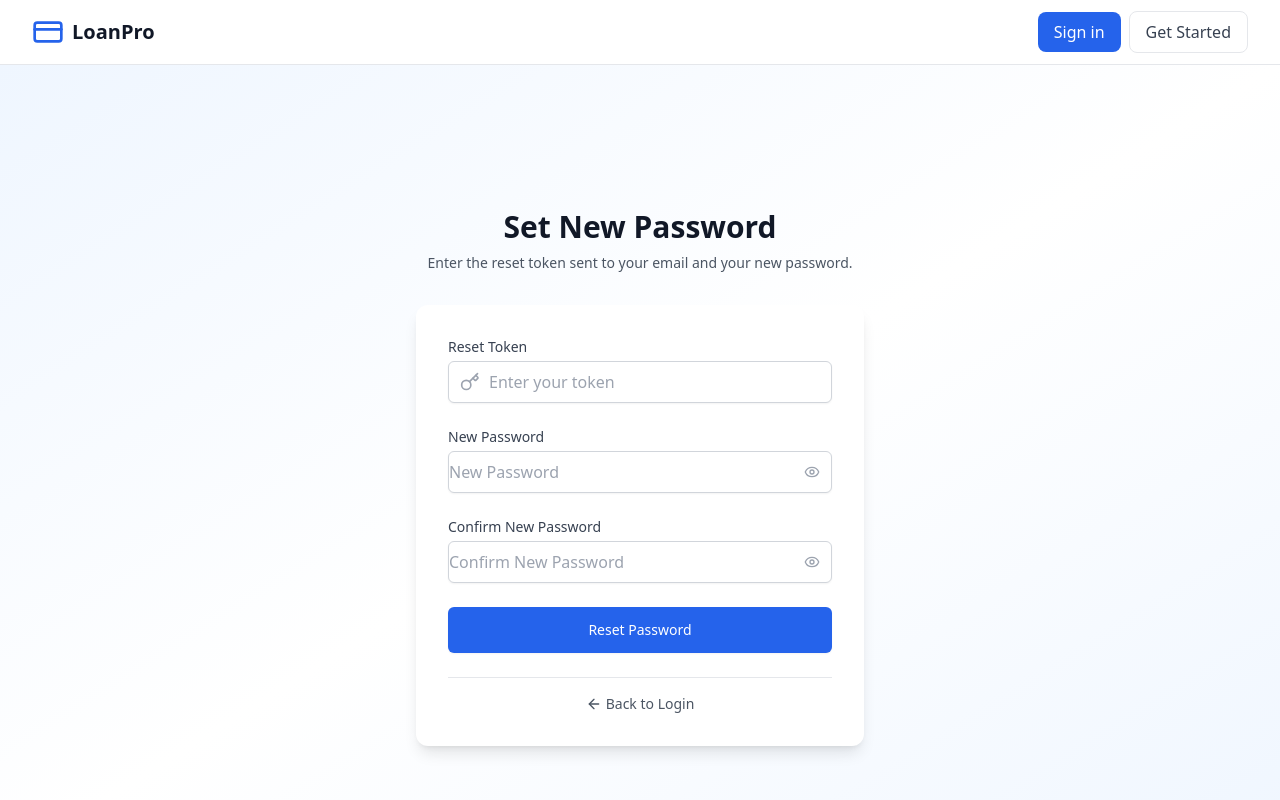
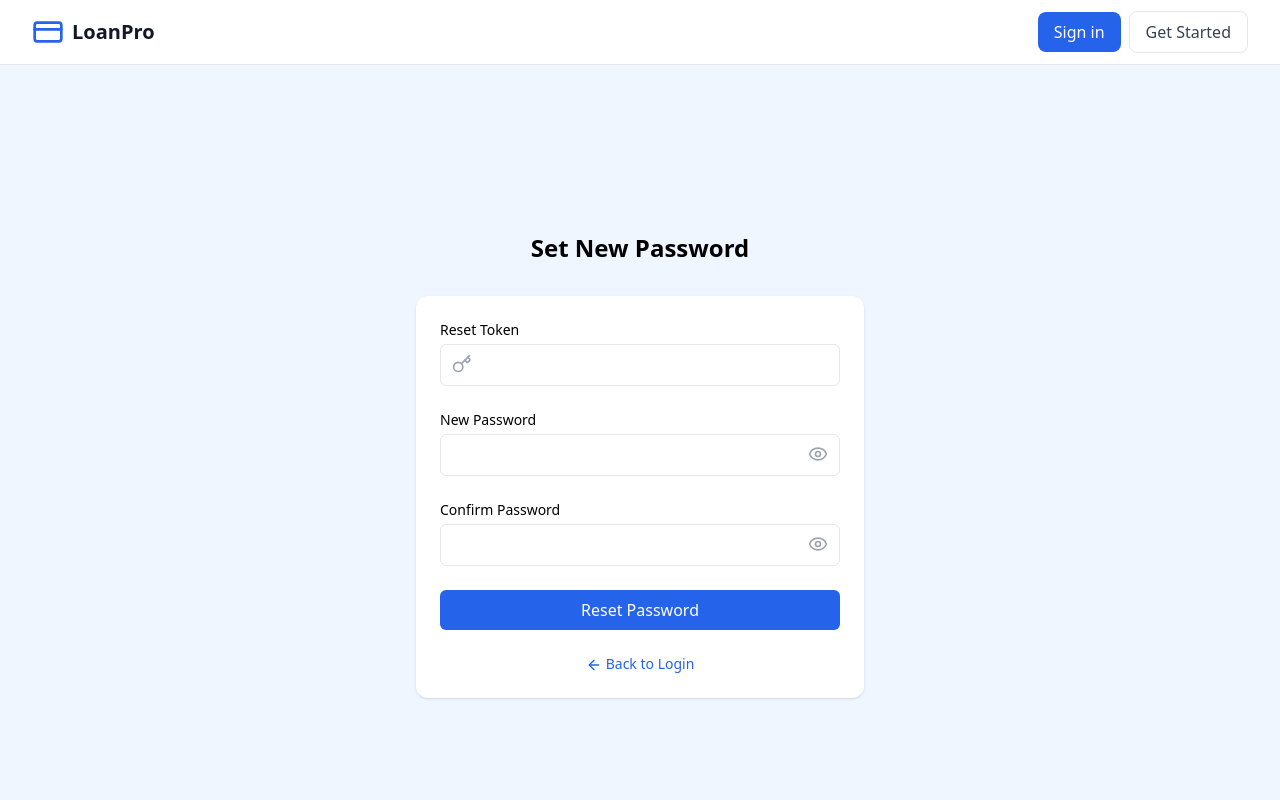
Before and after one commit to Samford-Zed/Loan-Management-System, a React (Vite) app in the folder project/: page /reset-password in a window 1280 px wide. Shown: the top 800 px of the page. Built offline with nearby package versions, Linux system fonts and the light colour scheme.

Commit message:
second updated

```diff
--- /dev/null
+++ b/project/src/lib/publicApi.ts
@@ -0,0 +1,7 @@
+import axios from "axios";
+
+const publicApi = axios.create({
+  baseURL: "http://localhost:8081", // no /api/lms
+});
+
+export default publicApi;
--- a/project/src/pages/auth/ChangePasswordModal.tsx
+++ b/project/src/pages/auth/ChangePasswordModal.tsx
@@ -1,26 +1,19 @@
 import React, { useState } from "react";
-import { X, Eye, EyeOff, Lock } from "lucide-react";
 import { useAuth } from "../../contexts/AuthContext";
+import { Eye, EyeOff, X, Lock } from "lucide-react";
 
-interface ChangePasswordModalProps {
+interface Props {
   isOpen: boolean;
   onClose: () => void;
 }
 
-const ChangePasswordModal: React.FC<ChangePasswordModalProps> = ({
-  isOpen,
-  onClose,
-}) => {
+const ChangePasswordModal: React.FC<Props> = ({ isOpen, onClose }) => {
   const { updatePassword } = useAuth();
 
-  const [currentPassword, setCurrentPassword] = useState("");
+  const [oldPassword, setOldPassword] = useState("");
   const [newPassword, setNewPassword] = useState("");
   const [confirmPassword, setConfirmPassword] = useState("");
-  const [visible, setVisible] = useState({
-    current: false,
-    new: false,
-    confirm: false,
-  });
+  const [show, setShow] = useState({ old: false, new: false, confirm: false });
 
   const [error, setError] = useState("");
   const [success, setSuccess] = useState(false);
@@ -28,40 +21,30 @@ const ChangePasswordModal: React.FC<ChangePasswordModalProps> = ({
 
   if (!isOpen) return null;
 
-  const toggleVisibility = (field: keyof typeof visible) =>
-    setVisible((prev) => ({ ...prev, [field]: !prev[field] }));
+  const toggle = (key: keyof typeof show) =>
+    setShow((prev) => ({ ...prev, [key]: !prev[key] }));
 
   const handleSubmit = async (e: React.FormEvent) => {
     e.preventDefault();
     setError("");
 
-    if (newPassword !== confirmPassword) {
-      setError("New passwords do not match");
-      return;
-    }
-
-    if (newPassword.length < 8) {
-      setError("New password must be at least 8 characters long");
-      return;
-    }
+    if (newPassword !== confirmPassword)
+      return setError("Passwords do not match.");
+    if (newPassword.length < 8) return setError("Password too short.");
 
     setLoading(true);
     try {
-      const result = await updatePassword(currentPassword, newPassword);
-      if (result) {
+      await updatePassword(oldPassword, newPassword);
       setSuccess(true);
       setTimeout(() => {
-          setCurrentPassword("");
+        setOldPassword("");
         setNewPassword("");
         setConfirmPassword("");
         setSuccess(false);
         onClose();
-        }, 2000);
-      } else {
-        setError("Incorrect current password");
-      }
+      }, 1500);
     } catch {
-      setError("Failed to update password. Please try again.");
+      setError("Incorrect password or server error.");
     } finally {
       setLoading(false);
     }
@@ -69,33 +52,29 @@ const ChangePasswordModal: React.FC<ChangePasswordModalProps> = ({
 
   const renderInput = (
     label: string,
-    value: string,
-    setValue: (val: string) => void,
-    isVisible: boolean,
-    toggle: () => void,
-    name: keyof typeof visible
+    val: string,
+    setVal: (v: string) => void,
+    visible: boolean,
+    toggleFn: () => void
   ) => (
     <div>
-      <label className='block text-sm font-medium text-gray-700 mb-1'>
-        {label}
-      </label>
+      <label className='text-sm block mb-1'>{label}</label>
       <div className='relative'>
         <input
-          type={isVisible ? "text" : "password"}
-          value={value}
-          onChange={(e) => setValue(e.target.value)}
-          className='w-full px-3 py-2 border border-gray-300 rounded-lg focus:ring-2 focus:ring-blue-500 focus:border-blue-500 pr-10'
-          required
+          type={visible ? "text" : "password"}
+          value={val}
+          onChange={(e) => setVal(e.target.value)}
+          className='w-full border rounded-md py-2 px-3 pr-10'
         />
         <button
           type='button'
-          className='absolute inset-y-0 right-0 pr-3 flex items-center'
-          onClick={toggle}
+          onClick={toggleFn}
+          className='absolute top-2 right-3'
         >
-          {isVisible ? (
-            <EyeOff className='h-4 w-4 text-gray-400' />
+          {visible ? (
+            <EyeOff className='w-4 h-4 text-gray-400' />
           ) : (
-            <Eye className='h-4 w-4 text-gray-400' />
+            <Eye className='w-4 h-4 text-gray-400' />
           )}
         </button>
       </div>
@@ -103,75 +82,58 @@ const ChangePasswordModal: React.FC<ChangePasswordModalProps> = ({
   );
 
   return (
-    <div className='fixed inset-0 bg-black bg-opacity-50 flex items-center justify-center z-50 p-4'>
-      <div className='bg-white rounded-xl shadow-lg max-w-md w-full'>
-        <div className='flex items-center justify-between p-6 border-b'>
-          <h2 className='text-xl font-semibold text-gray-900 flex items-center'>
-            <Lock className='h-5 w-5 mr-2' />
+    <div className='fixed inset-0 bg-black bg-opacity-30 flex items-center justify-center z-50'>
+      <div className='bg-white p-6 rounded-lg w-full max-w-md'>
+        <div className='flex items-center justify-between mb-4'>
+          <h3 className='flex items-center text-lg font-semibold'>
+            <Lock className='w-5 h-5 mr-2' />
             Change Password
-          </h2>
-          <button
-            onClick={onClose}
-            className='text-gray-400 hover:text-gray-600 transition-colors'
-          >
-            <X className='h-5 w-5' />
+          </h3>
+          <button onClick={onClose}>
+            <X className='w-5 h-5 text-gray-500 hover:text-gray-700' />
           </button>
         </div>
 
-        <form onSubmit={handleSubmit} className='p-6 space-y-4'>
-          {error && (
-            <div className='bg-red-50 border border-red-200 rounded-lg p-3'>
-              <p className='text-sm text-red-600'>{error}</p>
-            </div>
-          )}
-
-          {success && (
-            <div className='bg-green-50 border border-green-200 rounded-lg p-3'>
-              <p className='text-sm text-green-600'>
-                ✅ Password updated successfully!
-              </p>
-            </div>
-          )}
-
+        <form onSubmit={handleSubmit} className='space-y-4'>
           {renderInput(
             "Current Password",
-            currentPassword,
-            setCurrentPassword,
-            visible.current,
-            () => toggleVisibility("current"),
-            "current"
+            oldPassword,
+            setOldPassword,
+            show.old,
+            () => toggle("old")
           )}
-
           {renderInput(
             "New Password",
             newPassword,
             setNewPassword,
-            visible.new,
-            () => toggleVisibility("new"),
-            "new"
+            show.new,
+            () => toggle("new")
+          )}
+          {renderInput(
+            "Confirm Password",
+            confirmPassword,
+            setConfirmPassword,
+            show.confirm,
+            () => toggle("confirm")
           )}
 
-          {renderInput(
-            "Confirm New Password",
-            confirmPassword,
-            setConfirmPassword,
-            visible.confirm,
-            () => toggleVisibility("confirm"),
-            "confirm"
+          {error && <p className='text-sm text-red-600'>{error}</p>}
+          {success && (
+            <p className='text-sm text-green-600'>✅ Password updated!</p>
           )}
 
           <div className='flex space-x-3 pt-4'>
             <button
               type='submit'
               disabled={loading}
-              className='flex-1 bg-blue-600 text-white py-2 px-4 rounded-lg hover:bg-blue-700 disabled:opacity-50 disabled:cursor-not-allowed transition-colors'
+              className='flex-1 bg-blue-600 text-white py-2 rounded-md hover:bg-blue-700'
             >
               {loading ? "Updating..." : "Update Password"}
             </button>
             <button
               type='button'
               onClick={onClose}
-              className='px-4 py-2 border border-gray-300 text-gray-700 rounded-lg hover:bg-gray-50 transition-colors'
+              className='py-2 px-4 border rounded-md'
             >
               Cancel
             </button>
--- a/project/src/pages/auth/ForgotPassword.tsx
+++ b/project/src/pages/auth/ForgotPassword.tsx
@@ -1,7 +1,7 @@
 import React, { useState } from "react";
 import { Link, useNavigate } from "react-router-dom";
 import { ArrowLeft, Mail, AlertCircle } from "lucide-react";
-import api from "../../lib/api"; // 👈 make sure this is correct path
+import api from "../../lib/publicApi";
 
 const ForgotPassword: React.FC = () => {
   const [email, setEmail] = useState("");
@@ -15,93 +15,69 @@ const ForgotPassword: React.FC = () => {
     setIsLoading(true);
     setError("");
 
-    // inside handleSubmit
     try {
-      await api.post("/forgotPassword", { email }); // real backend call
-      setMessage(
-        "If an account with that email exists, a password reset token has been sent."
-      );
+      await api.post("/forgotPassword", { email });
+      setMessage("If an account exists, a reset token has been sent.");
       setTimeout(() => {
         navigate("/reset-password", { state: { email } });
       }, 2000);
     } catch {
       setError("Failed to send reset token. Please try again.");
+    } finally {
+      setIsLoading(false);
     }
   };
 
   return (
-    <div className='min-h-screen bg-gradient-to-br from-blue-50 via-white to-blue-50 flex items-center justify-center py-12 px-4 sm:px-6 lg:px-8'>
+    <div className='min-h-screen flex items-center justify-center bg-blue-50 px-4'>
       <div className='max-w-md w-full space-y-8'>
+        <h2 className='text-2xl font-bold text-center'>Reset Your Password</h2>
+        <form
+          onSubmit={handleSubmit}
+          className='bg-white p-6 rounded-xl shadow space-y-6'
+        >
           <div>
-          <h2 className='mt-6 text-center text-3xl font-extrabold text-gray-900'>
-            Reset Your Password
-          </h2>
-          <p className='mt-2 text-center text-sm text-gray-600'>
-            Enter your email address and we'll send you a token to reset your
-            password
-          </p>
-        </div>
-
-        <div className='bg-white rounded-xl shadow-lg p-8'>
-          <form className='space-y-6' onSubmit={handleSubmit}>
-            <div>
-              <label
-                htmlFor='email'
-                className='block text-sm font-medium text-gray-700'
-              >
-                Email Address
-              </label>
-              <div className='mt-1 relative'>
+            <label className='block text-sm font-medium'>Email Address</label>
+            <div className='relative mt-1'>
               <input
-                  id='email'
-                  name='email'
                 type='email'
                 required
                 value={email}
                 onChange={(e) => setEmail(e.target.value)}
-                  className='block w-full pl-10 pr-3 py-2 border border-gray-300 rounded-md shadow-sm focus:outline-none focus:ring-blue-500 focus:border-blue-500'
-                  placeholder='Enter your email'
+                className='w-full pl-10 py-2 border rounded-md'
               />
-                <div className='absolute inset-y-0 left-0 pl-3 flex items-center pointer-events-none'>
-                  <Mail className='h-5 w-5 text-gray-400' />
-                </div>
+              <Mail className='absolute left-3 top-2.5 h-5 w-5 text-gray-400' />
             </div>
           </div>
 
           {message && (
-              <div className='bg-green-50 border border-green-200 rounded-md p-3'>
-                <p className='text-sm text-green-600'>{message}</p>
+            <div className='text-green-600 text-sm bg-green-50 p-3 rounded-md'>
+              {message}
+            </div>
+          )}
+          {error && (
+            <div className='text-red-600 text-sm bg-red-50 p-3 rounded-md flex items-center'>
+              <AlertCircle className='w-4 h-4 mr-2' />
+              {error}
             </div>
           )}
 
-            {error && (
-              <div className='bg-red-50 border border-red-200 rounded-md p-3 flex items-center space-x-2'>
-                <AlertCircle className='h-5 w-5 text-red-500' />
-                <p className='text-sm text-red-600'>{error}</p>
-              </div>
-            )}
-
-            <div>
           <button
             type='submit'
             disabled={isLoading}
-                className='w-full flex justify-center py-3 px-4 border border-transparent rounded-md shadow-sm text-sm font-medium text-white bg-blue-600 hover:bg-blue-700 focus:outline-none focus:ring-2 focus:ring-offset-2 focus:ring-blue-500 disabled:opacity-50 disabled:cursor-not-allowed transition-colors'
+            className='w-full py-2 bg-blue-600 text-white rounded-md hover:bg-blue-700'
           >
-                {isLoading ? "Sending Token..." : "Send Reset Token"}
+            {isLoading ? "Sending..." : "Send Reset Token"}
           </button>
-            </div>
-          </form>
 
-          <div className='mt-6 pt-4 border-t border-gray-200'>
           <Link
             to='/login'
-              className='flex items-center justify-center text-sm text-gray-600 hover:text-gray-900'
+            className='block mt-4 text-center text-sm text-blue-600 hover:underline'
           >
-              <ArrowLeft className='h-4 w-4 mr-1' />
+            <ArrowLeft className='inline h-4 w-4 mr-1' />
             Back to Login
           </Link>
-          </div>
-        </div>
+        </form>
       </div>
     </div>
   );
--- a/project/src/pages/auth/ResetPassword.tsx
+++ b/project/src/pages/auth/ResetPassword.tsx
@@ -1,11 +1,12 @@
 import React, { useState } from "react";
-import { Link, useNavigate, useLocation } from "react-router-dom";
-import { Eye, EyeOff, AlertCircle, ArrowLeft, Key } from "lucide-react";
-import api from "../../lib/api";
+import { useNavigate, useLocation, Link } from "react-router-dom";
+import { Eye, EyeOff, Key, AlertCircle, ArrowLeft } from "lucide-react";
+import api from "../../lib/publicApi";
 
 const ResetPassword: React.FC = () => {
   const navigate = useNavigate();
-  const location = useLocation();
+  const { state } = useLocation();
+  const email = state?.email;
 
   const [formData, setFormData] = useState({
     token: "",
@@ -14,203 +15,138 @@ const ResetPassword: React.FC = () => {
   });
 
   const [showPassword, setShowPassword] = useState(false);
-  const [showConfirmPassword, setShowConfirmPassword] = useState(false);
-  const [isLoading, setIsLoading] = useState(false);
+  const [showConfirm, setShowConfirm] = useState(false);
   const [message, setMessage] = useState("");
   const [error, setError] = useState("");
-
-  const email = location?.state?.email ?? "";
+  const [loading, setLoading] = useState(false);
 
   const handleChange = (e: React.ChangeEvent<HTMLInputElement>) => {
-    setFormData((prev) => ({ ...prev, [e.target.name]: e.target.value }));
-    if (error) setError("");
+    setFormData((p) => ({ ...p, [e.target.name]: e.target.value }));
   };
 
   const handleSubmit = async (e: React.FormEvent) => {
     e.preventDefault();
-
     const { token, password, confirmPassword } = formData;
 
     if (!token || !password || !confirmPassword) {
-      setError("All fields are required.");
-      return;
+      return setError("All fields are required.");
+    }
+    if (password.length < 8) {
+      return setError("Password must be at least 8 characters.");
+    }
+    if (password !== confirmPassword) {
+      return setError("Passwords do not match.");
     }
 
-    if (password.length < 8) {
-      setError("Password must be at least 8 characters long.");
-      return;
-    }
-
-    if (password !== confirmPassword) {
-      setError("Passwords do not match.");
-      return;
-    }
-
-    setIsLoading(true);
+    setLoading(true);
     try {
-      await api.post("/resetPassword", {
-        token,
-        newPassword: password,
-      });
-
-      setMessage("✅ Password reset successfully!");
+      await api.post("/resetPassword", { token, newPassword: password });
+      setMessage("✅ Password reset successful!");
       setTimeout(() => {
         navigate("/login", {
           state: { message: "Password reset successfully. Please login." },
         });
       }, 2000);
     } catch (err: any) {
-      if (err?.response?.status === 401) {
       setError("Token expired or invalid.");
-      } else {
-        setError("Server error. Please try again.");
-      }
     } finally {
-      setIsLoading(false);
+      setLoading(false);
     }
   };
 
-  const renderInput = (
+  const renderPasswordInput = (
     name: string,
     label: string,
-    type: "text" | "password",
-    value: string,
-    toggleVisibility?: () => void,
-    show?: boolean
+    show: boolean,
+    toggle: () => void
   ) => (
     <div>
-      <label htmlFor={name} className='block text-sm font-medium text-gray-700'>
-        {label}
-      </label>
-      <div className='mt-1 relative'>
+      <label className='block text-sm font-medium'>{label}</label>
+      <div className='relative mt-1'>
         <input
-          id={name}
           name={name}
-          type={show !== undefined ? (show ? "text" : "password") : type}
-          value={value}
+          type={show ? "text" : "password"}
+          value={(formData as any)[name]}
           onChange={handleChange}
-          required
-          className='block w-full pr-10 py-2 border border-gray-300 rounded-md shadow-sm focus:outline-none focus:ring-blue-500 focus:border-blue-500'
-          placeholder={label}
+          className='w-full py-2 pr-10 border rounded-md'
         />
-        {toggleVisibility && (
         <button
           type='button'
-            onClick={toggleVisibility}
-            className='absolute inset-y-0 right-0 pr-3 flex items-center'
+          onClick={toggle}
+          className='absolute right-3 top-2.5'
         >
           {show ? (
-              <EyeOff className='h-4 w-4 text-gray-400' />
+            <EyeOff className='w-5 h-5 text-gray-400' />
           ) : (
-              <Eye className='h-4 w-4 text-gray-400' />
+            <Eye className='w-5 h-5 text-gray-400' />
           )}
         </button>
-        )}
       </div>
     </div>
   );
 
   return (
-    <div className='min-h-screen bg-gradient-to-br from-blue-50 via-white to-blue-50 flex items-center justify-center py-12 px-4 sm:px-6 lg:px-8'>
+    <div className='min-h-screen flex items-center justify-center bg-blue-50 px-4'>
       <div className='max-w-md w-full space-y-8'>
+        <h2 className='text-2xl font-bold text-center'>Set New Password</h2>
+
+        <form
+          onSubmit={handleSubmit}
+          className='bg-white p-6 rounded-xl shadow space-y-6'
+        >
+          {email && (
+            <p className='text-blue-700 text-sm'>
+              Reset token sent to: <strong>{email}</strong>
+            </p>
+          )}
+
           <div>
-          <h2 className='mt-6 text-center text-3xl font-extrabold text-gray-900'>
-            Set New Password
-          </h2>
-          <p className='mt-2 text-center text-sm text-gray-600'>
-            Enter the reset token sent to your email and your new password.
-          </p>
+            <label className='block text-sm font-medium'>Reset Token</label>
+            <div className='relative mt-1'>
+              <input
+                name='token'
+                value={formData.token}
+                onChange={handleChange}
+                className='w-full pl-10 py-2 border rounded-md'
+              />
+              <Key className='absolute left-3 top-2.5 h-5 w-5 text-gray-400' />
+            </div>
           </div>
 
-        <div className='bg-white rounded-xl shadow-lg p-8'>
-          {email && (
-            <div className='mb-4 p-3 bg-blue-50 rounded-md'>
-              <p className='text-sm text-blue-800'>
-                Token sent to: <strong>{email}</strong>
-              </p>
+          {renderPasswordInput("password", "New Password", showPassword, () =>
+            setShowPassword(!showPassword)
+          )}
+          {renderPasswordInput(
+            "confirmPassword",
+            "Confirm Password",
+            showConfirm,
+            () => setShowConfirm(!showConfirm)
+          )}
+
+          {message && <div className='text-green-600 text-sm'>{message}</div>}
+          {error && (
+            <div className='text-red-600 text-sm flex items-center'>
+              <AlertCircle className='w-4 h-4 mr-1' />
+              {error}
             </div>
           )}
 
-          <form onSubmit={handleSubmit} className='space-y-6'>
-            {/* Token */}
-            <div>
-              <label
-                htmlFor='token'
-                className='block text-sm font-medium text-gray-700'
-              >
-                Reset Token
-              </label>
-              <div className='mt-1 relative'>
-                <input
-                  id='token'
-                  name='token'
-                  type='text'
-                  required
-                  value={formData.token}
-                  onChange={handleChange}
-                  className='block w-full pl-10 pr-3 py-2 border border-gray-300 rounded-md shadow-sm focus:outline-none focus:ring-blue-500 focus:border-blue-500'
-                  placeholder='Enter your token'
-                />
-                <div className='absolute inset-y-0 left-0 pl-3 flex items-center pointer-events-none'>
-                  <Key className='h-5 w-5 text-gray-400' />
-                </div>
-              </div>
-            </div>
-
-            {/* New Password */}
-            {renderInput(
-              "password",
-              "New Password",
-              "password",
-              formData.password,
-              () => setShowPassword(!showPassword),
-              showPassword
-            )}
-
-            {/* Confirm Password */}
-            {renderInput(
-              "confirmPassword",
-              "Confirm New Password",
-              "password",
-              formData.confirmPassword,
-              () => setShowConfirmPassword(!showConfirmPassword),
-              showConfirmPassword
-            )}
-
-            {message && (
-              <div className='bg-green-50 border border-green-200 rounded-md p-3'>
-                <p className='text-sm text-green-600'>{message}</p>
-              </div>
-            )}
-
-            {error && (
-              <div className='bg-red-50 border border-red-200 rounded-md p-3 flex items-center space-x-2'>
-                <AlertCircle className='h-5 w-5 text-red-500' />
-                <p className='text-sm text-red-600'>{error}</p>
-              </div>
-            )}
-
-            <div>
           <button
             type='submit'
-                disabled={isLoading}
-                className='w-full flex justify-center py-3 px-4 border border-transparent rounded-md shadow-sm text-sm font-medium text-white bg-blue-600 hover:bg-blue-700 focus:outline-none focus:ring-2 focus:ring-offset-2 focus:ring-blue-500 disabled:opacity-50'
+            disabled={loading}
+            className='w-full py-2 bg-blue-600 text-white rounded-md hover:bg-blue-700'
           >
-                {isLoading ? "Resetting Password..." : "Reset Password"}
+            {loading ? "Resetting..." : "Reset Password"}
           </button>
-            </div>
-          </form>
 
-          <div className='mt-6 pt-4 border-t border-gray-200'>
           <Link
             to='/login'
-              className='flex items-center justify-center text-sm text-gray-600 hover:text-gray-900'
+            className='block mt-4 text-center text-sm text-blue-600 hover:underline'
           >
-              <ArrowLeft className='h-4 w-4 mr-1' />
+            <ArrowLeft className='inline h-4 w-4 mr-1' />
             Back to Login
           </Link>
-          </div>
-        </div>
+        </form>
       </div>
     </div>
   );
```
Also changed, not shown: project/src/pages/auth/Register.tsx (+137 -99 lines), project/src/services/auth.ts (+10 -16 lines). Lines whose indentation alone changed are shown as unchanged.
